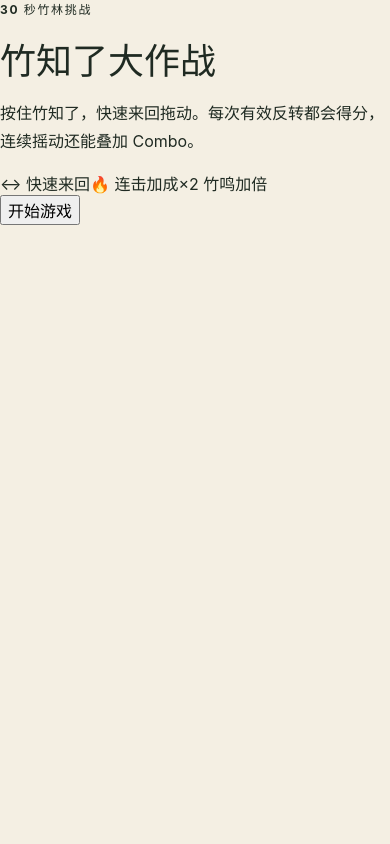
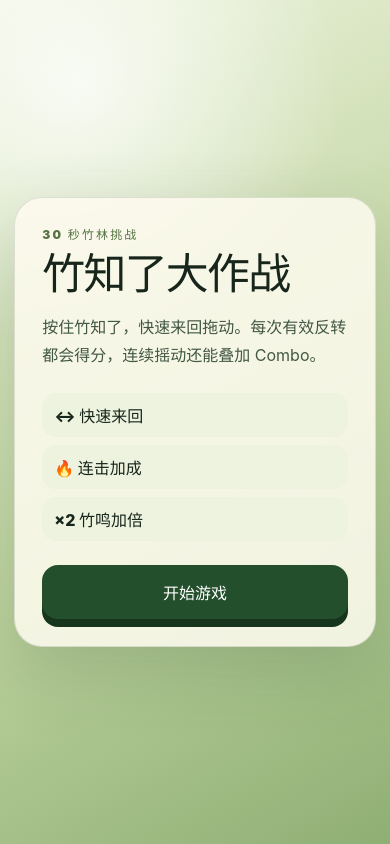
Before and after one commit to DREAM-XIN/zhu-zhiliao-game, a Vue app: page / in a window 390 px wide. Built offline with nearby package versions, Linux system fonts and the light colour scheme.

Commit message:
feat: add mobile accessible styling

```diff
--- a/src/style.css
+++ b/src/style.css
@@ -1,37 +1,73 @@
 :root {
   font-family: Inter, ui-sans-serif, system-ui, -apple-system, BlinkMacSystemFont, "Segoe UI", sans-serif;
-  color: #1f2a22;
-  background: #f4efe3;
+  color: #17251b;
+  background: #dbe8cf;
   font-synthesis: none;
   text-rendering: optimizeLegibility;
 }
 
 * { box-sizing: border-box; }
-body { margin: 0; min-width: 320px; min-height: 100vh; }
-button, input { font: inherit; }
+html, body, #app { min-width: 320px; min-height: 100%; }
+body { margin: 0; min-width: 320px; min-height: 100vh; overflow-x: hidden; }
+button { font: inherit; }
+button:focus-visible, [role="button"]:focus-visible { outline: 4px solid #ffcf5a; outline-offset: 4px; }
 
-.shell {
-  min-height: 100vh;
-  display: grid;
-  place-items: center;
-  padding: 24px;
+body::before {
+  content: ""; position: fixed; inset: 0; pointer-events: none;
+  background: radial-gradient(circle at 20% 10%, rgba(255,255,255,.75), transparent 32%), linear-gradient(150deg, #eff5df 0%, #bed39f 55%, #8faf75 100%);
+  z-index: -1;
 }
 
-.card {
-  width: min(100%, 680px);
-  padding: 40px;
-  border: 1px solid rgba(31, 42, 34, 0.12);
-  border-radius: 24px;
-  background: rgba(255, 255, 255, 0.68);
-  box-shadow: 0 24px 80px rgba(31, 42, 34, 0.08);
+.app-shell { min-height: 100vh; display: grid; place-items: center; padding: 20px 14px; }
+.panel, .game-layout { width: min(100%, 620px); }
+.panel { padding: clamp(24px, 7vw, 48px); border: 1px solid rgba(23,37,27,.12); border-radius: 28px; background: rgba(252,250,237,.88); box-shadow: 0 24px 70px rgba(45,73,47,.18); }
+.eyebrow { margin: 0 0 10px; color: #557342; font-size: 12px; font-weight: 900; letter-spacing: .18em; text-transform: uppercase; }
+h1 { margin: 0; font-size: clamp(38px, 11vw, 66px); line-height: .98; letter-spacing: -.04em; }
+.lede, .result-panel p { margin: 20px 0; line-height: 1.7; color: #425744; }
+.rules { display: grid; gap: 8px; margin: 24px 0; }
+.rules span { padding: 10px 12px; border-radius: 14px; background: #eef3df; font-weight: 800; }
+.primary-button { width: 100%; min-height: 54px; border: 0; border-radius: 16px; background: #244f2c; color: white; font-weight: 900; cursor: pointer; box-shadow: 0 8px 0 #17351d; }
+.primary-button:active { transform: translateY(3px); box-shadow: 0 5px 0 #17351d; }
+
+.game-layout { display: grid; gap: 12px; }
+.hud { display: grid; grid-template-columns: repeat(3, 1fr); gap: 8px; }
+.hud div { min-width: 0; padding: 12px 8px; border-radius: 16px; background: rgba(252,250,237,.9); text-align: center; box-shadow: 0 8px 28px rgba(45,73,47,.12); }
+.hud span { display: block; font-size: 12px; color: #5f715f; }
+.hud strong { display: block; margin-top: 2px; font-size: clamp(21px, 6vw, 30px); }
+.modifier-banner { margin: 0; min-height: 44px; display: grid; place-items: center; padding: 10px 12px; border-radius: 14px; background: rgba(252,250,237,.72); color: #566256; text-align: center; font-size: 13px; font-weight: 800; }
+.modifier-banner.active { border: 2px solid #d09212; background: #fff1b8; color: #6d4500; }
+
+.board { min-height: min(68vh, 560px); display: grid; grid-template-rows: auto 1fr auto; place-items: center; padding: 18px 12px; overflow: hidden; border-radius: 28px; background: linear-gradient(#315e3a, #173d27); box-shadow: inset 0 0 0 1px rgba(255,255,255,.12), 0 20px 60px rgba(28,61,36,.25); color: white; }
+.board-hint, .combo-callout { margin: 0; text-align: center; font-weight: 800; }
+.board-hint { color: #dcebd5; font-size: 13px; }
+.combo-callout { min-height: 28px; color: #ffe486; font-size: 18px; }
+.cicada-target { position: relative; width: min(64vw, 240px); aspect-ratio: 1 / 1; display: grid; place-items: center; touch-action: none; user-select: none; cursor: grab; transition: transform 80ms ease-out, filter 120ms ease; will-change: transform; }
+.cicada-target.dragging { cursor: grabbing; filter: drop-shadow(0 14px 16px rgba(0,0,0,.28)); }
+.cicada-target.hot { filter: drop-shadow(0 0 18px rgba(255,224,118,.75)); }
+.body { position: relative; z-index: 2; width: 34%; height: 62%; border-radius: 50% 50% 42% 42%; background: linear-gradient(90deg, #d9b56d, #f4d795 48%, #b78648 52%, #d5ad68); border: 5px solid #203823; box-shadow: inset 0 -16px 0 rgba(74,51,24,.12); }
+.body i { position: absolute; left: 12%; right: 12%; height: 4px; border-radius: 99px; background: #5b482c; }
+.body i:nth-child(1){top:35%}.body i:nth-child(2){top:50%}.body i:nth-child(3){top:65%}
+.wing { position: absolute; top: 27%; width: 40%; height: 46%; border: 4px solid #203823; background: rgba(215,235,191,.76); }
+.wing-left { left: 12%; border-radius: 70% 18% 70% 20%; transform: rotate(-24deg); }
+.wing-right { right: 12%; border-radius: 18% 70% 20% 70%; transform: rotate(24deg); }
+.cicada-target > strong { position: absolute; z-index: 3; bottom: 7%; padding: 5px 10px; border-radius: 999px; background: #ffe486; color: #3c431d; font-size: 18px; }
+
+.result-score { margin: 28px 0 10px; padding: 22px; border-radius: 20px; background: #244f2c; color: white; text-align: center; }
+.result-score span, .result-meta span { display: block; font-size: 13px; opacity: .8; }
+.result-score strong { display: block; font-size: clamp(54px, 16vw, 86px); line-height: 1; }
+.result-meta { padding: 14px 18px; border-radius: 16px; background: #eef3df; display: flex; align-items: center; justify-content: space-between; }
+.result-meta span { color: #526353; }
+.result-meta strong { font-size: 24px; }
+
+@media (max-width: 359px) {
+  .app-shell { padding: 12px 8px; }
+  .panel { padding: 22px 18px; border-radius: 22px; }
+  .board { min-height: 60vh; border-radius: 22px; }
+  .hud div { padding-inline: 4px; }
 }
 
-.eyebrow {
-  margin: 0 0 12px;
-  font-size: 12px;
-  font-weight: 700;
-  letter-spacing: 0.14em;
+@media (prefers-reduced-motion: reduce) {
+  *, *::before, *::after { scroll-behavior: auto !important; animation-duration: .001ms !important; animation-iteration-count: 1 !important; transition-duration: .001ms !important; }
+  .cicada-target { will-change: auto; }
+  .primary-button:active { transform: none; }
 }
-
-h1 { margin: 0 0 16px; font-size: clamp(36px, 8vw, 64px); }
-p { line-height: 1.7; }
```
